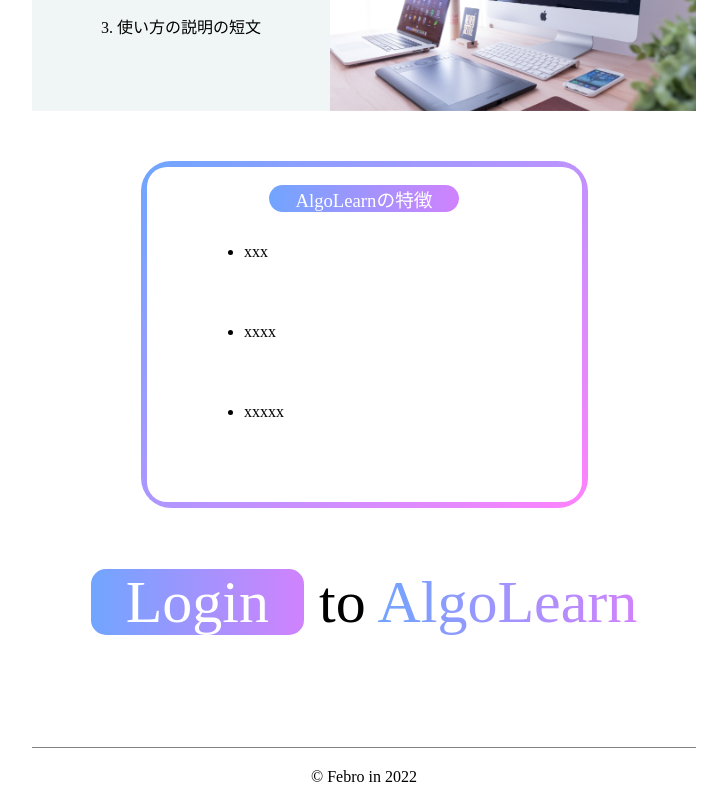
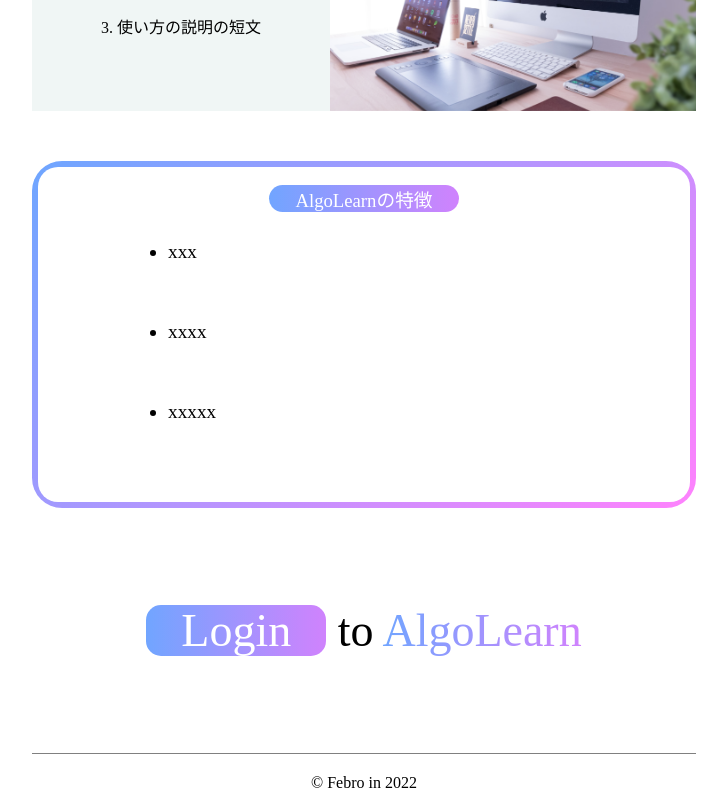
Before and after one commit to webex14-team-4/webex14-team-4-original-team-app, a Vue app: page / in a window 1280 px wide. Shown: the part 557-1357 px from the top of the page, without its empty margins (276-1003 px from the left). Built offline with nearby package versions, Linux system fonts and the light colour scheme.

Commit message:
TopPage > 特徴と使い方のコンテンツの横幅を統一

```diff
--- a/src/views/TopPageView.vue
+++ b/src/views/TopPageView.vue
@@ -82,7 +82,6 @@
   );
   padding: 6px;
   border-radius: 30px;
-  width: 435px;
   margin: 0 auto;
 }
 .feature > div {
@@ -95,6 +94,7 @@
   margin: 0 auto;
   width: 70%;
   height: 80%;
+  font-size: 1.2rem;
   display: flex;
   flex-direction: column;
   justify-content: space-around;
@@ -105,8 +105,8 @@
   display: flex;
 }
 .login > div {
-  margin: 0 auto;
-  font-size: 60px;
+  margin: 50px auto 0;
+  font-size: 46px;
 }
 
 /* AlgoLearn */
```
